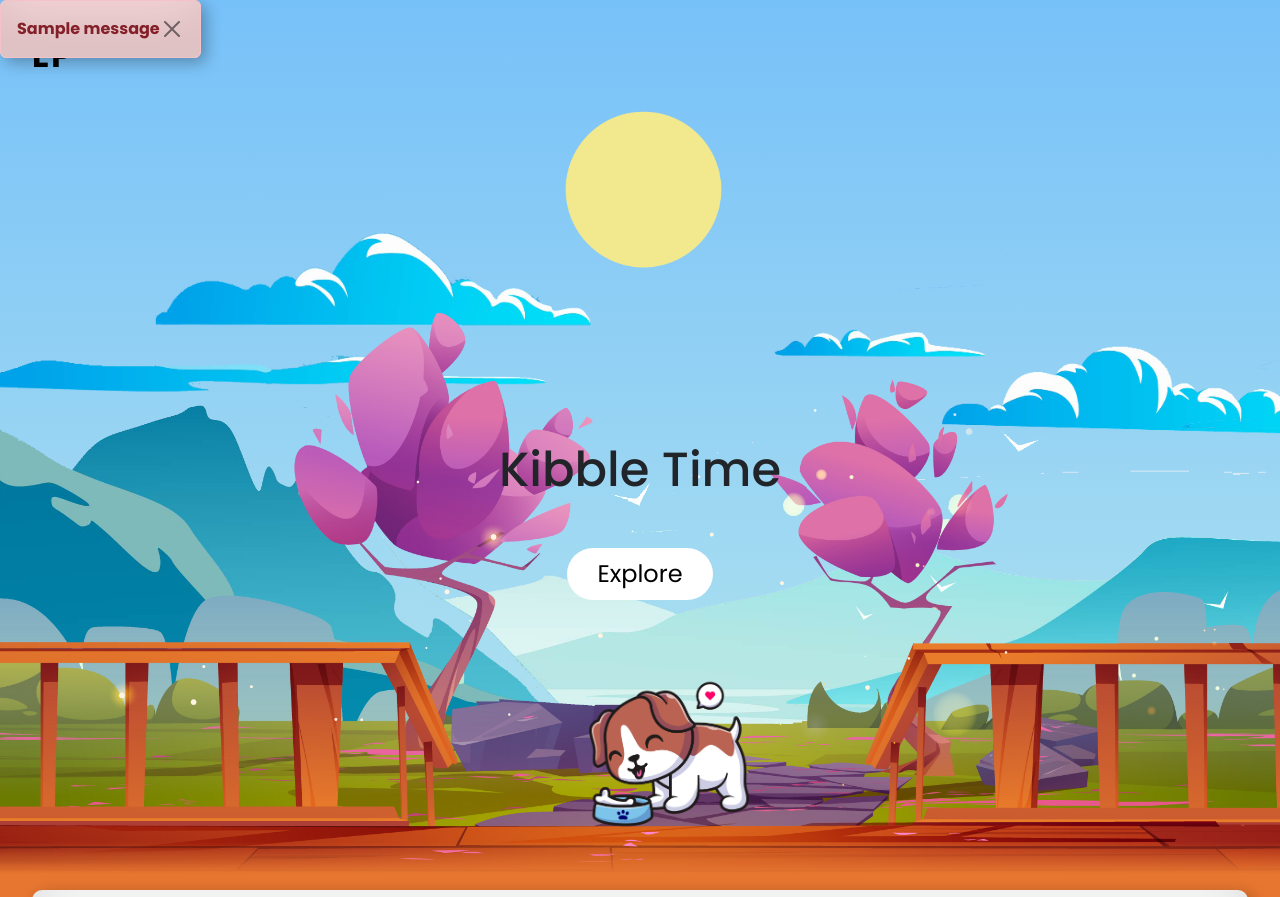
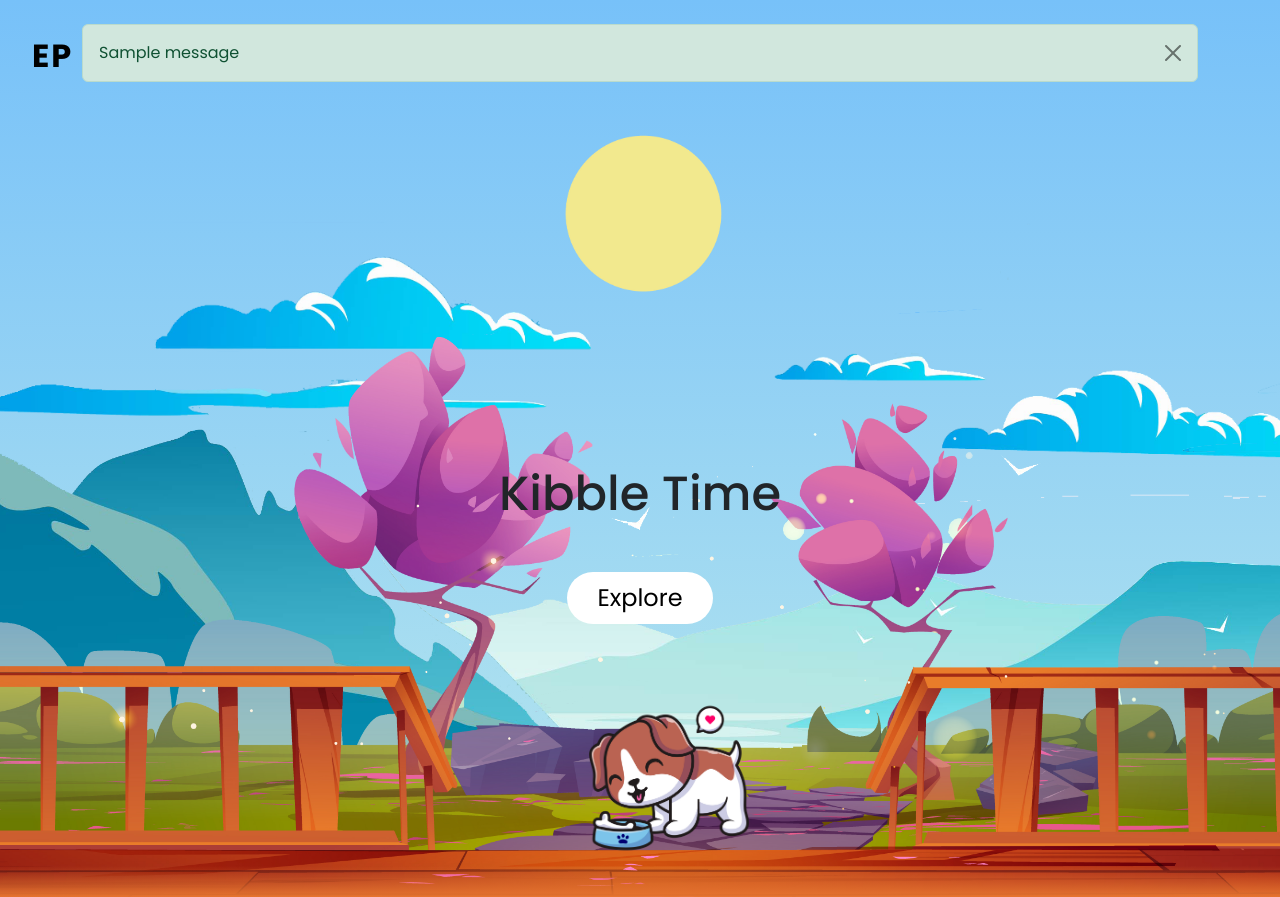
Before and after one commit to ericvpineda/kibble-time, a Flask app: page / in a window 1280 px wide. Shown: the top 897 px of the page. Run offline with Flask 2, Linux system fonts and the light colour scheme; tables that the repository leaves empty hold one stand-in row (values such as "Sample post"); one stand-in notice (Sample message) is shown.

Commit message:
implemented -- flash for client side validation

```diff
--- a/app.py
+++ b/app.py
@@ -37,12 +37,12 @@ def index():
         phone_obj, phone_clean = clean_phone_number(phone_raw)
 
         if is_valid_number(phone_obj):
-            flash("Sign up successful! Please check your text messages for next steps.")
+            flash("Success! Please check your text messages for next steps.", "success")
             # onboard(phone_clean)
 
         else:
             # Note: Use flash
-            flash("ERROR: Please use a valid US phone number!")
+            flash("Error: Please use a valid US phone number!", "error")
         return redirect('/')
 
     return render_template('index.html')
--- a/static/css/base.css
+++ b/static/css/base.css
@@ -13,11 +13,6 @@
 
     font-family: 'Poppins', sans-serif;
 
-    display: flex;
-    justify-content: center;
-    align-items: center;
-
-    z-index: 10000;
     overflow: hidden;
 
     font-weight: bold;
--- a/static/css/navbar.css
+++ b/static/css/navbar.css
@@ -5,7 +5,6 @@ header {
     width: 100%;
     padding: 2rem;
     display: flex;
-    z-index: 100;
 }
 
 header .logo {
--- a/templates/base.html
+++ b/templates/base.html
@@ -13,15 +13,7 @@
 
     {% include 'navbar.html' %}
 
-    {% with message = get_flashed_messages() %}
-        {% if message %}
-            <div class="alert alert-danger card-custom" role="alert">
-                {{message[0]}}
-                <button type="button" class="btn-close" data-bs-dismiss="alert" aria-label="Close"></button>
-
-            </div>
-        {% endif %}
-    {% endwith %}
+    {% include 'flash.html' %}
 
     {% block body %}{% endblock %}
 
--- /dev/null
+++ b/templates/flash.html
@@ -0,0 +1,23 @@
+{% with messages = get_flashed_messages(with_categories=true) %}
+    {% if (messages) %}
+        {% if (messages[0][0] == "success") %}
+
+            <div class="container mt-4">
+                <div class="alert alert-success alert-dismissible fade show" role="alert">
+                    {{messages[0][1]}}
+                    <button type="button" class="btn-close" data-bs-dismiss="alert" aria-label="Close"></button>
+                </div>
+            </div>
+
+        {% elif (messages[0][0] == "error") %}
+
+            <div class="container mt-4">
+                <div class="alert alert-danger alert-dismissible fade show" role="alert">
+                    {{messages[0][1]}}
+                    <button type="button" class="btn-close" data-bs-dismiss="alert" aria-label="Close"></button>
+                </div>
+            </div>
+
+        {% endif %}
+    {% endif %}
+{% endwith %}
```
